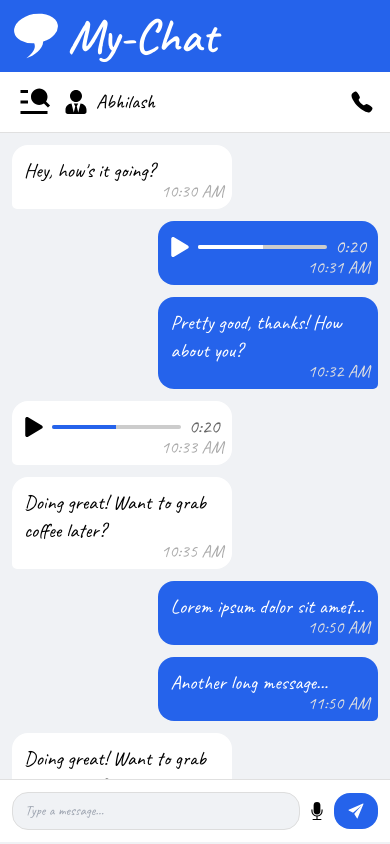
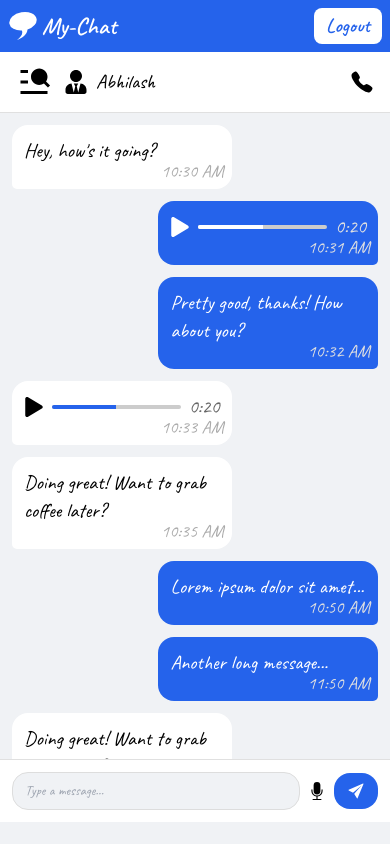
Before and after one commit to Nikhil4002-50-82/ChatMates, a React (Vite) app in the folder client/: page / in a window 390 px wide. Built offline with nearby package versions, Linux system fonts and the light colour scheme.

Commit message:
modified .env file for production

```diff
--- a/client/src/components/Header.jsx
+++ b/client/src/components/Header.jsx
@@ -3,13 +3,16 @@ import { GiChatBubble } from "react-icons/gi";
 
 const Header = () => {
   return (
-    <div className="w-full flex items-center px-3 sm:px-4 md:px-6 py-3 sm:py-4 md:py-5 bg-blue-600">
+    <div className="w-full flex items-center justify-between px-2 sm:px-4 md:px-6 lg:px-8 py-2 sm:py-3 md:py-4 bg-blue-600">
       <div className="flex items-center">
         <span>
-          <GiChatBubble className="text-white font-semibold text-5xl" />
+          <GiChatBubble className="text-white text-3xl sm:text-4xl md:text-5xl" />
         </span>
-        <h1 className="text-white font-semibold text-5xl ml-2 sm:ml-3 md:ml-4">My-Chat</h1>
+        <h1 className="text-white font-semibold text-2xl sm:text-3xl md:text-4xl lg:text-5xl ml-1 sm:ml-2 md:ml-3 lg:ml-4">My-Chat</h1>
       </div>
+      <button className="text-blue-600 bg-white text-xl sm:text-2xl md:text-3xl px-3 sm:px-4 md:px-5 py-1 rounded-lg font-semibold hover:text-white hover:bg-red-600 transition-colors duration-200">
+        Logout
+      </button>
     </div>
   );
 };
```
Also changed, not shown: 2 other files (tests, documents, lock files or other folders).
